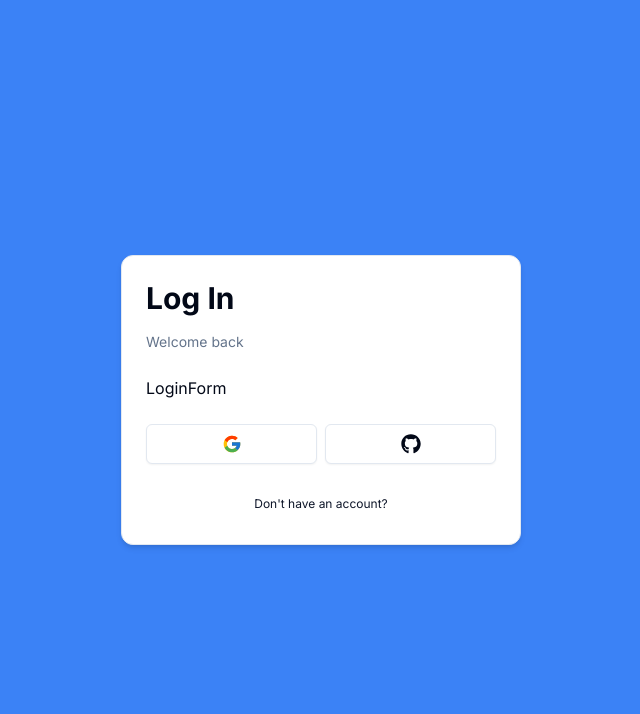
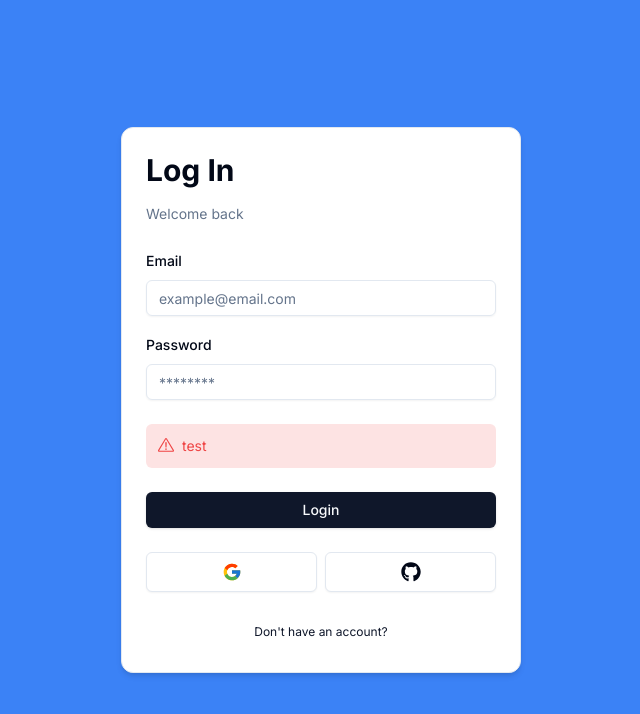
Before and after one commit to mihai-ursu/next-auth, a Next.js app: page /auth/login in a window 1280 px wide. Shown: the top 714 px of the page, without its empty margins (319-959 px from the left). Built offline with nearby package versions, Linux system fonts and the light colour scheme.

Commit message:
Login Form WIP

```diff
--- a/package.json
+++ b/package.json
@@ -31,6 +31,8 @@
     "eslint": "^8",
     "eslint-config-next": "14.2.4",
     "postcss": "^8",
+    "prettier": "^3.3.2",
+    "prettier-plugin-tailwindcss": "^0.6.5",
     "tailwindcss": "^3.4.1",
     "typescript": "^5"
   }
--- /dev/null
+++ b/src/components/FormError.tsx
@@ -0,0 +1,18 @@
+import { ExclamationTriangleIcon } from "@radix-ui/react-icons";
+
+interface FormErrorProps {
+  message?: string;
+}
+
+const FormError = ({ message }: FormErrorProps) => {
+  if (!message) return null;
+
+  return (
+    <div className="flex items-center gap-2 rounded-md bg-destructive/15 p-3 text-sm text-destructive">
+      <ExclamationTriangleIcon className="h-4 w-4" />
+      <p>{message}</p>
+    </div>
+  );
+};
+
+export default FormError;
--- a/src/components/auth/BackButton.tsx
+++ b/src/components/auth/BackButton.tsx
@@ -10,7 +10,7 @@ interface BackButtonProps {
 
 const BackButton = ({ href, label }: BackButtonProps) => {
   return (
-    <Button variant="link" className="font-normal w-full" size="sm" asChild>
+    <Button variant="link" className="w-full font-normal" size="sm" asChild>
       <Link href={href}>{label}</Link>
     </Button>
   );
--- a/src/components/auth/CardWrapper.tsx
+++ b/src/components/auth/CardWrapper.tsx
@@ -21,7 +21,7 @@ const CardWrapper = ({
   showSocial,
 }: CardWrapperProps) => {
   return (
-    <Card className="w-4/5 sm:w-[400px] shadow-md">
+    <Card className="w-4/5 shadow-md sm:w-[400px]">
       <CardHeader>
         <Header label={headerLabel} />
       </CardHeader>
--- a/src/components/auth/Header.tsx
+++ b/src/components/auth/Header.tsx
@@ -6,9 +6,9 @@ interface HeaderProps {
 
 const Header = ({ label }: HeaderProps) => {
   return (
-    <div className="w-full flex flex-col gap-y-4  justify-center">
-      <h1 className="font-bold text-3xl">Log In</h1>
-      <p className="text-muted-foreground text-sm">{label}</p>
+    <div className="flex w-full flex-col justify-center gap-y-4">
+      <h1 className="text-3xl font-bold">Log In</h1>
+      <p className="text-sm text-muted-foreground">{label}</p>
     </div>
   );
 };
--- a/src/components/auth/LoginForm.tsx
+++ b/src/components/auth/LoginForm.tsx
@@ -1,6 +1,32 @@
+"use client";
+
+import { useForm } from "react-hook-form";
+import * as z from "zod";
+import { zodResolver } from "@hookform/resolvers/zod";
+import { LoginSchema } from "@/schemas";
+import {
+  Form,
+  FormControl,
+  FormField,
+  FormItem,
+  FormLabel,
+  FormMessage,
+} from "../ui/form";
+
 import CardWrapper from "./CardWrapper";
+import { Input } from "../ui/input";
+import { Button } from "../ui/button";
+import FormError from "../FormError";
 
 const LoginForm = () => {
+  const form = useForm<z.infer<typeof LoginSchema>>({
+    resolver: zodResolver(LoginSchema),
+    defaultValues: {
+      email: "",
+      password: "",
+    },
+  });
+
   return (
     <CardWrapper
       headerLabel="Welcome back"
@@ -8,7 +34,53 @@ const LoginForm = () => {
       backButtonHref="/auth/register"
       showSocial
     >
-      LoginForm
+      <Form {...form}>
+        <form onSubmit={form.handleSubmit(() => {})} className="space-y-6">
+          <div className="space-y-4">
+            <FormField
+              control={form.control}
+              name="email"
+              render={({ field, formState: { errors } }) => (
+                <FormItem>
+                  <FormLabel>Email</FormLabel>
+                  <FormControl>
+                    <Input
+                      {...field}
+                      placeholder="example@email.com"
+                      className={errors.email ? "border-destructive" : ""}
+                      type="email"
+                    />
+                  </FormControl>
+                  <FormMessage />
+                </FormItem>
+              )}
+            />
+
+            <FormField
+              control={form.control}
+              name="password"
+              render={({ field, formState: { errors } }) => (
+                <FormItem>
+                  <FormLabel>Password</FormLabel>
+                  <FormControl>
+                    <Input
+                      {...field}
+                      type="password"
+                      placeholder="********"
+                      className={errors.email ? "border-destructive" : ""}
+                    />
+                  </FormControl>
+                  <FormMessage />
+                </FormItem>
+              )}
+            />
+          </div>
+          <FormError message="test" />
+          <Button type="submit" className="w-full">
+            Login
+          </Button>
+        </form>
+      </Form>
     </CardWrapper>
   );
 };
--- a/src/components/auth/Social.tsx
+++ b/src/components/auth/Social.tsx
@@ -6,12 +6,12 @@ import { Button } from "../ui/button";
 
 const Social = () => {
   return (
-    <div className="flex gap-2 w-full items-center">
+    <div className="flex w-full flex-col items-center gap-2 sm:flex-row">
       <Button size="lg" className="w-full" variant="outline" onClick={() => {}}>
-        <FcGoogle className="w-5 h-5" />
+        <FcGoogle className="h-5 w-5" />
       </Button>
       <Button size="lg" className="w-full" variant="outline" onClick={() => {}}>
-        <FaGithub className="w-5 h-5" />
+        <FaGithub className="h-5 w-5" />
       </Button>
     </div>
   );
--- /dev/null
+++ b/src/schemas/index.ts
@@ -0,0 +1,9 @@
+import * as z from "zod";
+
+export const LoginSchema = z.object({
+  email: z
+    .string()
+    .min(1, { message: "Email is required" })
+    .email({ message: "Email is invalid" }),
+  password: z.string().min(1, { message: "Password is required" }),
+});
```
Also changed, not shown: 2 other files (tests, documents, lock files or other folders).
